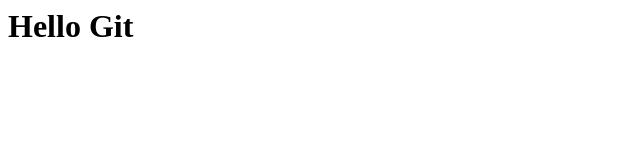
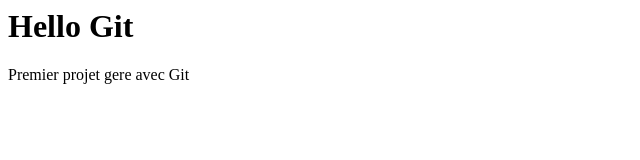
Before and after one commit to Sabrinebenhadj/demo, a plain HTML site: page index.html in a window 1280 px wide. Shown: the whole page, without its empty margins (0-640 px from the left). Drawn offline with Linux system fonts and the light colour scheme.

Commit message:
our commit

```diff
--- a/index.html
+++ b/index.html
@@ -6,5 +6,6 @@
 </head>
 <body>
 <h1>Hello Git</h1>
+<p>Premier projet gere avec Git</P>
 </body>
 </head>
```
Also changed, not shown: 1 other file.
